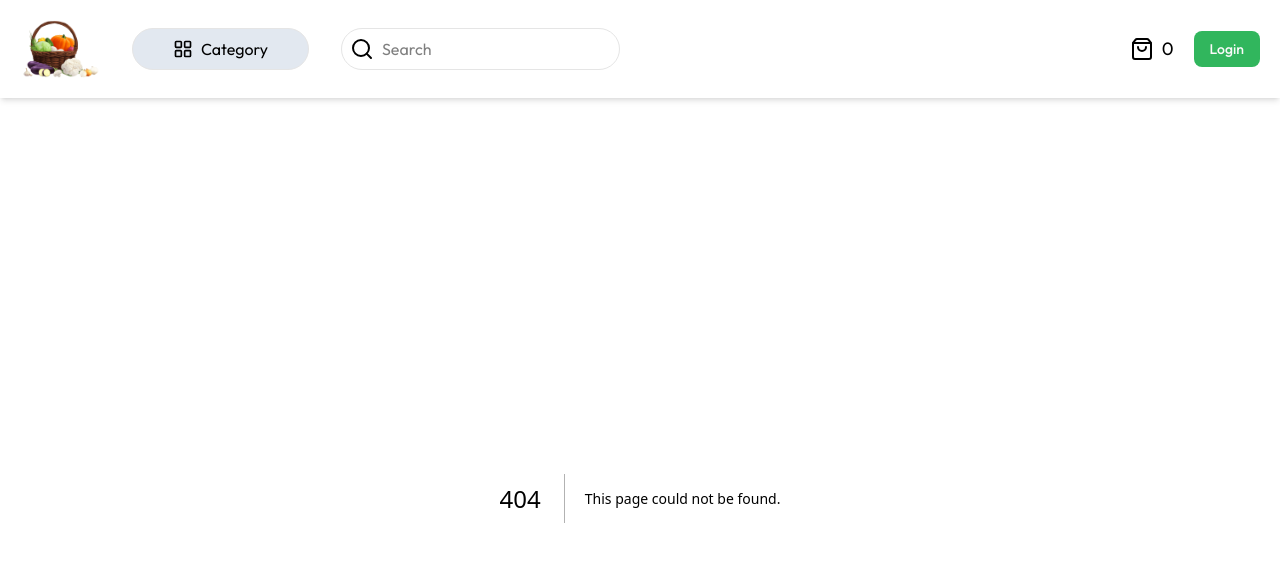
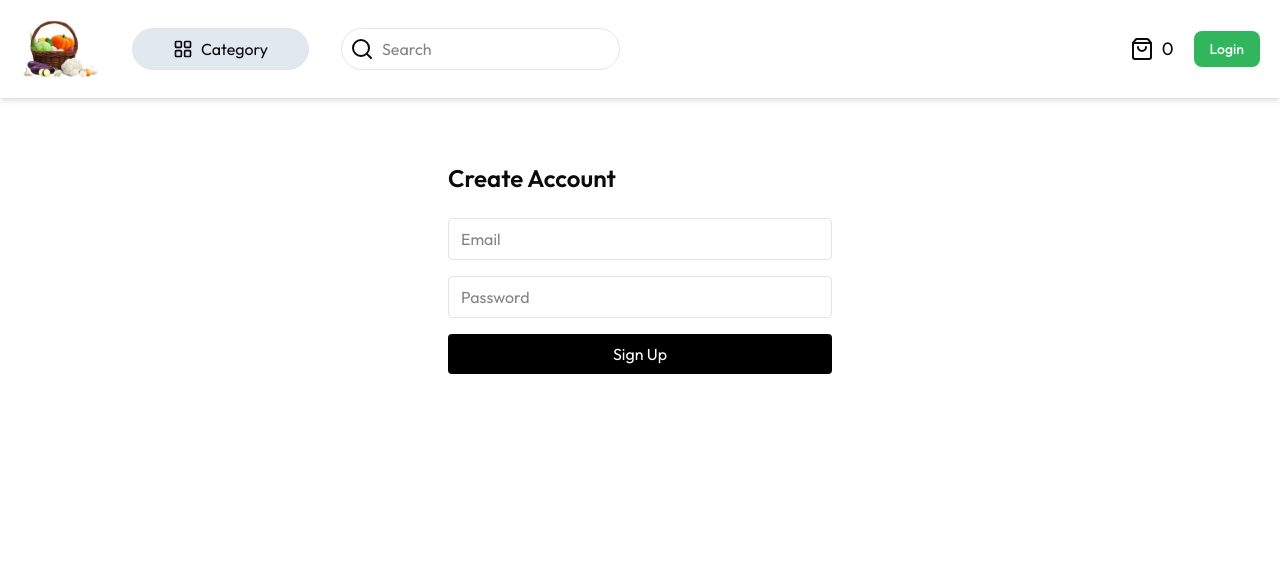
Before and after one commit to randhavevaibhav/next-grocery-store, a Next.js app: page /signup in a window 1280 px wide. Before the commit this address had no page. Shown: the top 562 px of the page. Built offline with nearby package versions, Linux system fonts and the light colour scheme; no server answers.

Commit message:
added login and signup functionality

```diff
--- /dev/null
+++ b/app/(auth)/login/page.tsx
@@ -0,0 +1,76 @@
+"use client";
+
+import { useState } from "react";
+import { useRouter } from "next/navigation";
+import { createClient } from "@/lib/supabase/supabse-client";
+
+export default function LoginPage() {
+  const supabaseClient = createClient();
+  const router = useRouter();
+  const [email, setEmail] = useState("");
+  const [password, setPassword] = useState("");
+  const [loading, setLoading] = useState(false);
+  const [message, setMessage] = useState("");
+
+  async function handleLogin(e: React.FormEvent) {
+    e.preventDefault();
+    setLoading(true);
+    setMessage("");
+
+    const { data, error } = await supabaseClient.auth.signInWithPassword({
+      email,
+      password,
+    });
+
+    setLoading(false);
+
+    if (error) {
+      setMessage(error.message);
+      return;
+    }
+
+    // Redirect user after login
+    router.push("/");
+  }
+
+  return (
+    <div className="max-w-sm mx-auto mt-16">
+      <h1 className="text-2xl font-semibold mb-6">Log In</h1>
+
+      <form onSubmit={handleLogin} className="space-y-4">
+        <input
+          type="email"
+          placeholder="Email"
+          className="border px-3 py-2 w-full rounded"
+          onChange={(e) => setEmail(e.target.value)}
+        />
+
+        <input
+          type="password"
+          placeholder="Password"
+          className="border px-3 py-2 w-full rounded"
+          onChange={(e) => setPassword(e.target.value)}
+        />
+
+        <button
+          type="submit"
+          className="cursor-pointer px-4 py-2 rounded w-full"
+          disabled={loading}
+        >
+          {loading ? "Logging in..." : "Login"}
+        </button>
+      </form>
+
+      {message && (
+        <p className="mt-4 text-center text-sm text-red-600">{message}</p>
+      )}
+
+      <p className="mt-4 text-center text-sm">
+        Don’t have an account?{" "}
+        <a href="/signup" className="text-blue-600 underline">
+          Sign up
+        </a>
+      </p>
+    </div>
+  );
+}
--- /dev/null
+++ b/app/(auth)/signup/page.tsx
@@ -0,0 +1,65 @@
+"use client";
+
+import { useState } from "react";
+import { createClient } from "@/lib/supabase/supabse-client";
+
+export default function SignupPage() {
+  const supabaseClient = createClient();
+  const [email, setEmail] = useState("");
+  const [password, setPassword] = useState("");
+  const [loading, setLoading] = useState(false);
+  const [message, setMessage] = useState("");
+
+  async function handleSignup(e: React.FormEvent) {
+    e.preventDefault();
+    setLoading(true);
+    setMessage("");
+
+    const { data, error } = await supabaseClient.auth.signUp({
+      email,
+      password,
+    });
+
+    setLoading(false);
+
+    if (error) {
+      setMessage(error.message);
+    } else {
+      setMessage("Check your email to confirm your signup.");
+    }
+  }
+
+  return (
+    <div className="max-w-sm mx-auto mt-16">
+      <h1 className="text-2xl font-semibold mb-6">Create Account</h1>
+
+      <form onSubmit={handleSignup} className="space-y-4">
+        <input
+          type="email"
+          placeholder="Email"
+          className="border px-3 py-2 w-full rounded"
+          onChange={(e) => setEmail(e.target.value)}
+        />
+
+        <input
+          type="password"
+          placeholder="Password"
+          className="border px-3 py-2 w-full rounded"
+          onChange={(e) => setPassword(e.target.value)}
+        />
+
+        <button
+          type="submit"
+          className="bg-black text-white px-4 py-2 rounded w-full"
+          disabled={loading}
+        >
+          {loading ? "Signing up..." : "Sign Up"}
+        </button>
+      </form>
+
+      {message && (
+        <p className="mt-4 text-center text-sm text-gray-700">{message}</p>
+      )}
+    </div>
+  );
+}
--- a/app/login/page.tsx
+++ /dev/null
@@ -1,8 +0,0 @@
-import { getRootAPIURL } from "@/lib/config";
-
-export default async function LoginPage() {
-  const rootURL = await getRootAPIURL();
-
-  console.log("rootURL ==> ", rootURL);
-  return <div>Login Page</div>;
-}
--- a/app/page.tsx
+++ b/app/page.tsx
@@ -2,9 +2,11 @@ import { getRootAPIURL } from "@/lib/config";
 
 export default async function Home() {
   const rootURL = await getRootAPIURL();
+  console.log("rootURL ==> ", rootURL);
   const res = await fetch(`${rootURL}/api/hello`);
   const data = await res.json();
-  console.log(`Res data ==> `, data);
+  // console.log(`Res data ==> `, data);
+  // console.log(`Res data ==> `, await res.json());
 
   return (
     <div>
--- a/proxy.ts
+++ b/proxy.ts
@@ -14,6 +14,6 @@ export const config = {
      * - favicon.ico (favicon file)
      * Feel free to modify this pattern to include more paths.
      */
-    "/((?!_next/static|_next/image|favicon.ico|.*\\.(?:svg|png|jpg|jpeg|gif|webp)$).*)",
+    "/((?!_next/static|_next/image|favicon.ico|api|login|signup|.*\\.(?:svg|png|jpg|jpeg|gif|webp)$).*)",
   ],
 };
```
